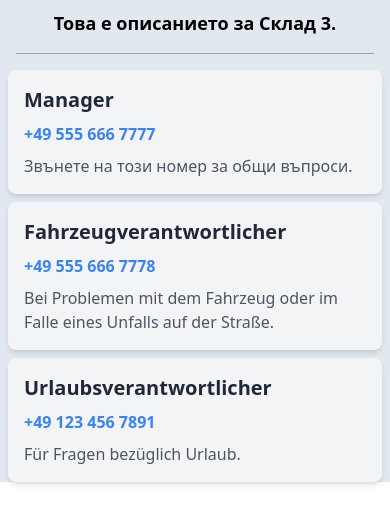
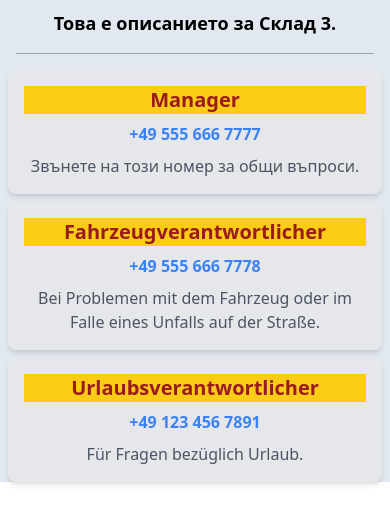
Before and after one commit to Krasimir-Hristov/DHL-Driver-Assitant-Dev, a React (Vite) app in the folder frontend/: page /phones/kircheim in a window 390 px wide. Shown: the part 159-691 px from the top of the page. Built offline with nearby package versions, Linux system fonts and the light colour scheme.

Commit message:
refactor: Update TelephonesCard component styling and content

```diff
--- a/frontend/src/components/TelephonesCard.tsx
+++ b/frontend/src/components/TelephonesCard.tsx
@@ -12,8 +12,8 @@ const TelephonesCard: React.FC<TelephoneCardProps> = ({
   info,
 }) => {
   return (
-    <div className='bg-gray-100 rounded-lg p-4 shadow-md m-2'>
-      <h2 className='text-xl font-semibold text-gray-800'>{name}</h2>
+    <div className='bg-gray-200 rounded-lg text-center p-4 shadow-md m-2'>
+      <h2 className='text-xl font-bold bg-yellow-400 text-red-800 '>{name}</h2>
       {/* Using "tel:" protocol to enable direct dialing on click from mobile devices */}
       <a
         href={`tel:${number}`}
```
